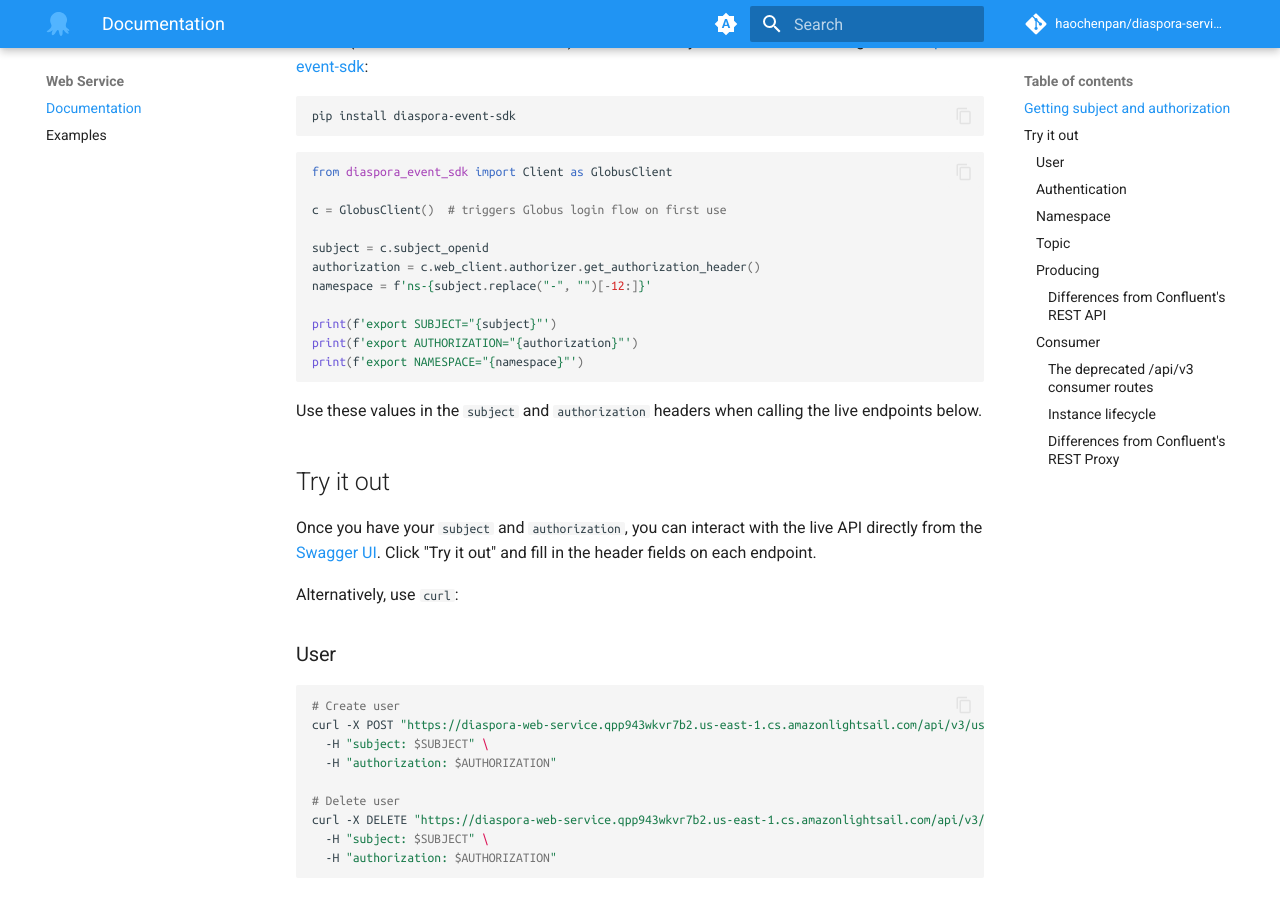
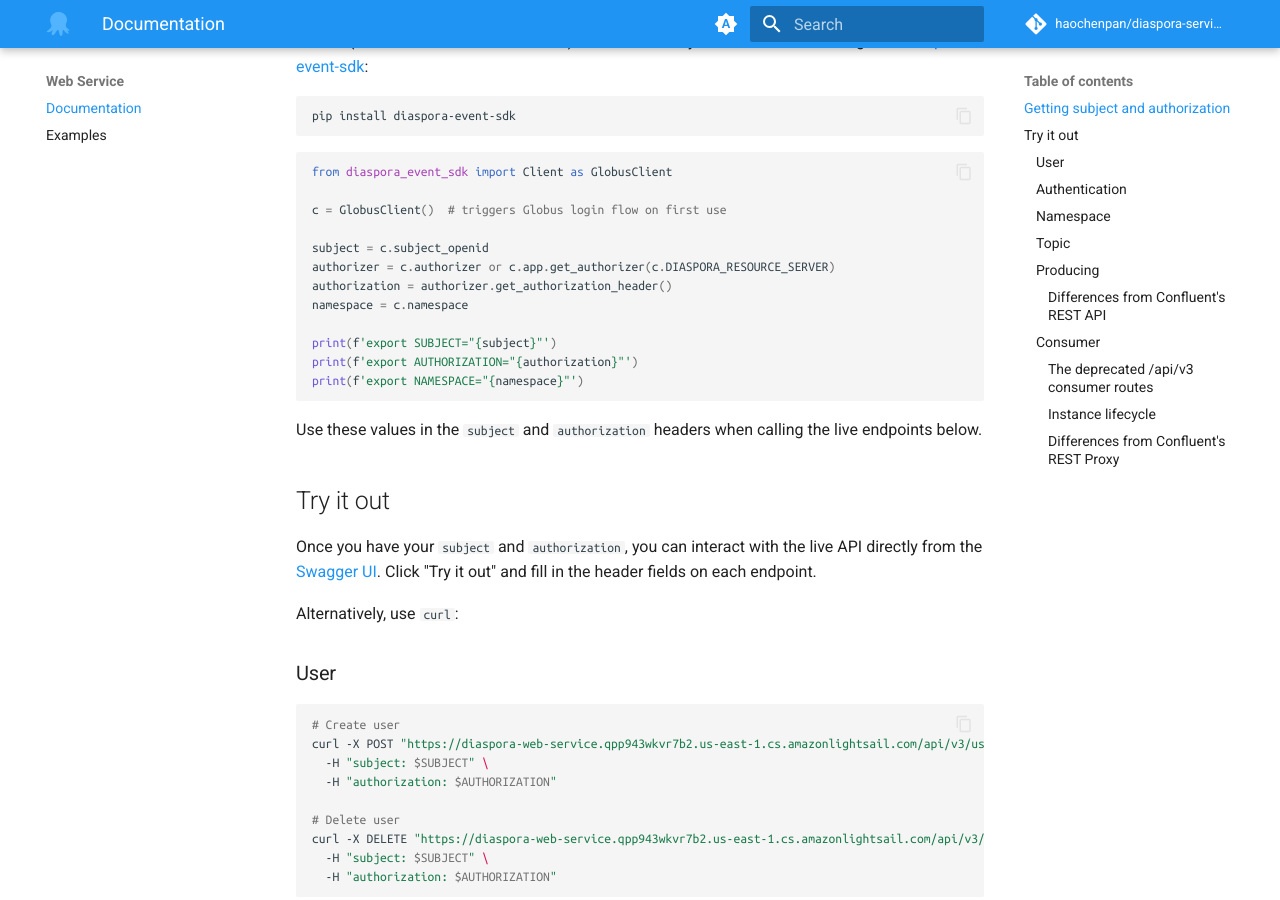
Before and after one commit to haochenpan/diaspora-service, an MkDocs documentation site: the page built from docs/web/api.md, in a window 1280 px wide and 900 px high, scrolled down 375 px. Built offline with MkDocs 1.6.1 and Material for MkDocs 9.7.7, drawn with Linux system fonts in a browser that asks for light colours; comment, search, counter and statistics services are not loaded; the version menu is left out.

Commit message:
Fix the API page's snippet for getting a token from the SDK
After a login with Client(), the SDK authorizes through a GlobusApp and
web_client.authorizer is None, so the snippet raised AttributeError. Take
the authorizer the client was given, or else the app's authorizer for the
service, and read the namespace from the client.

Co-Authored-By: Claude Opus 5.5 <noreply@anthropic.com>

```diff
--- a/docs/web/api.md
+++ b/docs/web/api.md
@@ -17,8 +17,9 @@ from diaspora_event_sdk import Client as GlobusClient
 c = GlobusClient()  # triggers Globus login flow on first use
 
 subject = c.subject_openid
-authorization = c.web_client.authorizer.get_authorization_header()
-namespace = f'ns-{subject.replace("-", "")[-12:]}'
+authorizer = c.authorizer or c.app.get_authorizer(c.DIASPORA_RESOURCE_SERVER)
+authorization = authorizer.get_authorization_header()
+namespace = c.namespace
 
 print(f'export SUBJECT="{subject}"')
 print(f'export AUTHORIZATION="{authorization}"')
```
